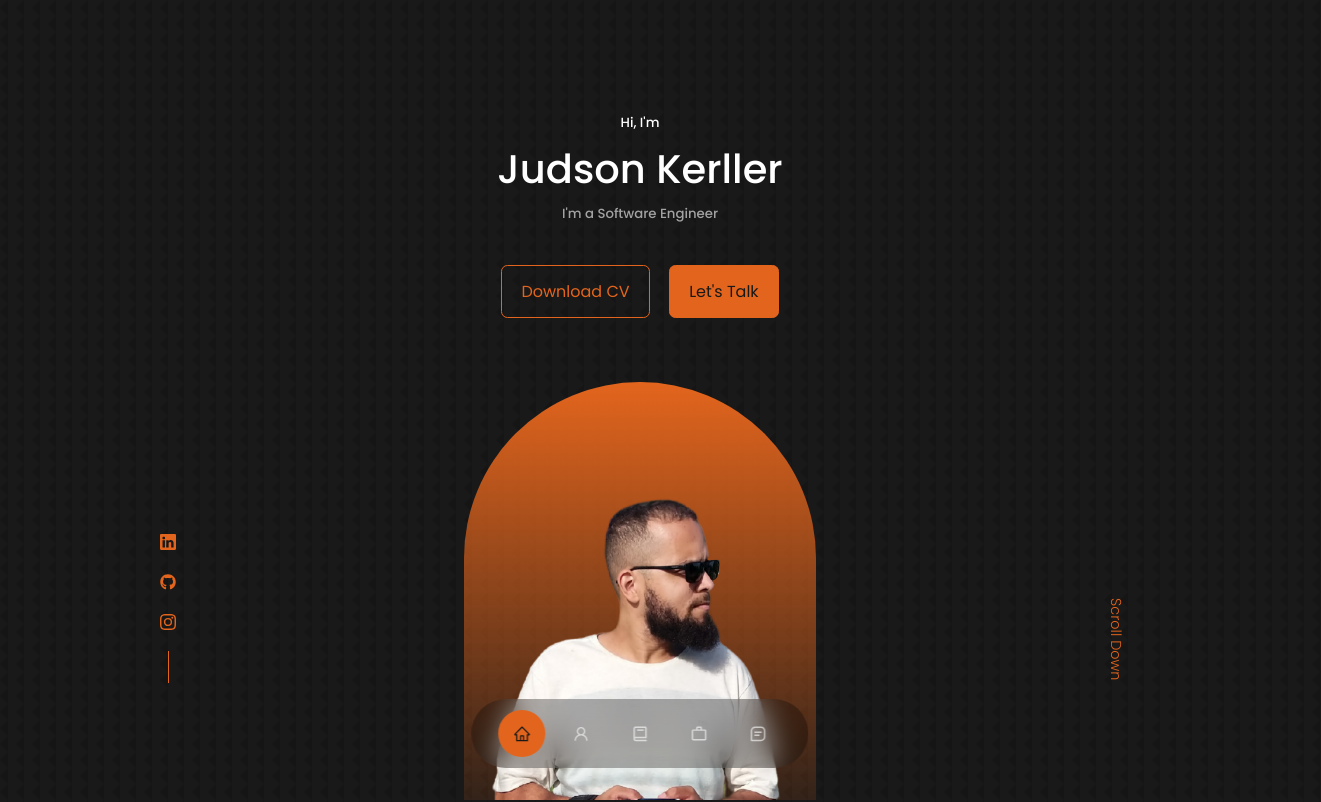
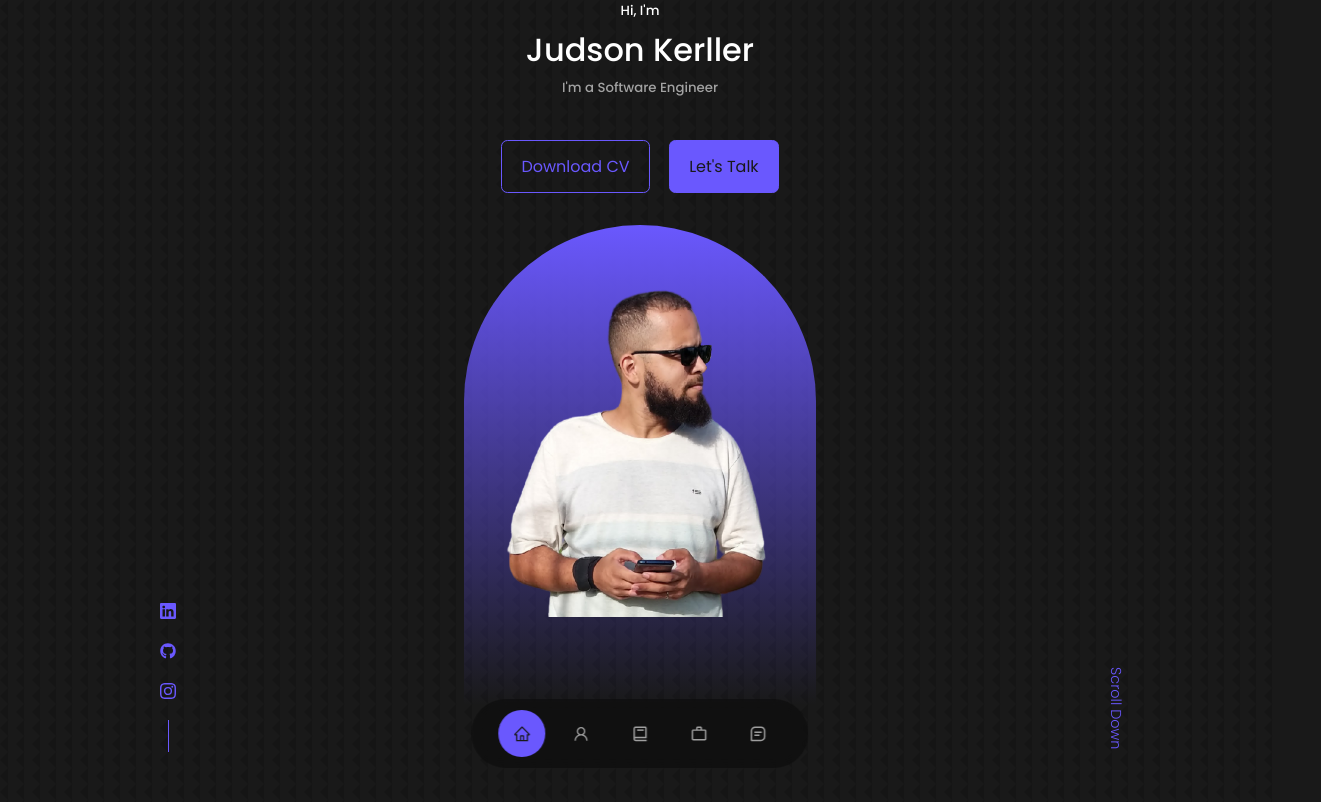
Before and after one commit to judsonkerller/react-portfolio, a React (Create React App) app: page / in a window 1280 px wide. Shown: the top 802 px of the page, 1321 px wide, since content can reach past the window. Built offline with nearby package versions, Linux system fonts and the light colour scheme.

Commit message:
style: update some styles

```diff
--- a/src/components/header/header.css
+++ b/src/components/header/header.css
@@ -1,6 +1,5 @@
 header {
 	height: 100vh;
-	padding-top: 7rem;
 	overflow: hidden;
 }
 
@@ -14,7 +13,7 @@ header {
 
 .header__container {
 	text-align: center;
-	height: 90%;
+	height: 100%;
 	position: relative;
 }
 
@@ -54,10 +53,10 @@ header {
 	height: 30rem;
 	position: absolute;
 	left: calc(50% - 11rem);
-	margin-top: 4rem;
+	margin-top: 2rem;
 	border-radius: 12rem 12rem 0 0;
 	overflow: hidden;
-	padding: 5rem 1rem 1rem 1rem;
+	padding: 2rem 2rem 2rem 2rem;
 }
 
 /* ===== SCROLL DOWN ===== */
--- a/src/components/portfolio/portfolio.css
+++ b/src/components/portfolio/portfolio.css
@@ -1,7 +1,7 @@
 .portfolio__container {
 	display: grid;
 	grid-template-columns: repeat(3, 1fr);
-	gap: 2.5rem;
+	gap: 1rem;
 }
 
 .portfolio__item {
@@ -20,7 +20,6 @@
 .portfolio__item-image {
 	border-radius: 1.5rem;
 	overflow: hidden;
-	width: 20rem;
 	height: 16rem;
 }
 
--- a/src/index.css
+++ b/src/index.css
@@ -12,8 +12,8 @@
 
 :root {
 	--color-bg: #191919;
-	--color-bg-variant: #750e21;
-	--color-primary: #e3651d;
+	--color-bg-variant: #29214f;
+	--color-primary: #6a58fe;
 	--color-primary-variant: rgba(227, 101, 29, 0.4);
 	--color-white: #fff;
 	--color-light: rgba(255, 255, 255, 0.6);
@@ -57,7 +57,7 @@ h5 {
 }
 
 h1 {
-	font-size: 2.5rem;
+	font-size: 2rem;
 }
 
 section {
```
